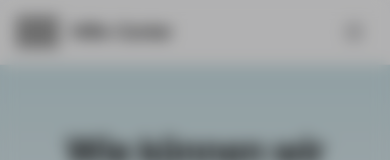
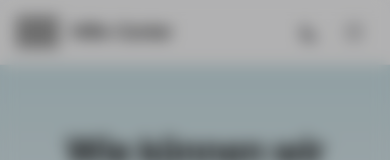
Before and after one commit to markuseichhorn92-netizen/help-center-app, a Next.js app: page / in a window 390 px wide. Shown: the top 160 px of the page. Built offline with nearby package versions, Linux system fonts and the light colour scheme; no server answers; grey boxes are pictures that could not be loaded.

Commit message:
feat: Add mini theme toggle icon to mobile header

```diff
--- a/src/app/components/Header.tsx
+++ b/src/app/components/Header.tsx
@@ -3,8 +3,48 @@
 import Link from "next/link";
 import Image from "next/image";
 import { usePathname } from "next/navigation";
-import { useState } from "react";
+import { useState, useEffect } from "react";
 import ThemeToggle from "@/components/ThemeToggle";
+
+// Compact theme toggle for mobile header
+function MiniThemeToggle() {
+  const [isDark, setIsDark] = useState(false);
+  const [mounted, setMounted] = useState(false);
+
+  useEffect(() => {
+    setMounted(true);
+    const stored = localStorage.getItem('theme');
+    const prefersDark = window.matchMedia('(prefers-color-scheme: dark)').matches;
+    setIsDark(stored === 'dark' || (!stored && prefersDark));
+  }, []);
+
+  const toggleTheme = () => {
+    const newTheme = isDark ? 'light' : 'dark';
+    setIsDark(!isDark);
+    localStorage.setItem('theme', newTheme);
+    document.documentElement.classList.toggle('dark', newTheme === 'dark');
+  };
+
+  if (!mounted) return <div className="w-10 h-10" />;
+
+  return (
+    <button
+      onClick={toggleTheme}
+      className="p-2 text-apple-gray-500 dark:text-apple-gray-300 hover:text-brand dark:hover:text-brand-light transition-colors"
+      aria-label={isDark ? 'Zu hellem Modus wechseln' : 'Zu dunklem Modus wechseln'}
+    >
+      {isDark ? (
+        <svg className="w-6 h-6" fill="currentColor" viewBox="0 0 24 24">
+          <path d="M12 3a1 1 0 011 1v1a1 1 0 11-2 0V4a1 1 0 011-1zm0 15a1 1 0 011 1v1a1 1 0 11-2 0v-1a1 1 0 011-1zm9-6a1 1 0 01-1 1h-1a1 1 0 110-2h1a1 1 0 011 1zM5 12a1 1 0 01-1 1H3a1 1 0 110-2h1a1 1 0 011 1zm14.07-6.36a1 1 0 010 1.41l-.71.71a1 1 0 11-1.41-1.41l.71-.71a1 1 0 011.41 0zM7.05 17.66a1 1 0 010 1.41l-.71.71a1 1 0 11-1.41-1.41l.71-.71a1 1 0 011.41 0zm11.31 1.41a1 1 0 01-1.41 0l-.71-.71a1 1 0 111.41-1.41l.71.71a1 1 0 010 1.41zM7.05 6.34a1 1 0 01-1.41 0l-.71-.71a1 1 0 011.41-1.41l.71.71a1 1 0 010 1.41zM12 8a4 4 0 100 8 4 4 0 000-8z"/>
+        </svg>
+      ) : (
+        <svg className="w-6 h-6" fill="currentColor" viewBox="0 0 24 24">
+          <path d="M20.354 15.354A9 9 0 018.646 3.646 9.003 9.003 0 0012 21a9.003 9.003 0 008.354-5.646z"/>
+        </svg>
+      )}
+    </button>
+  );
+}
 
 export default function Header() {
   const pathname = usePathname();
@@ -65,10 +105,15 @@
             <ThemeToggle />
           </nav>
 
-          {/* Mobile Hamburger Button */}
+          {/* Mobile: Theme Toggle + Hamburger */}
+          <div className="sm:hidden flex items-center gap-1">
+            {/* Mini Theme Toggle */}
+            <MiniThemeToggle />
+
+            {/* Hamburger Button */}
             <button
               onClick={() => setMobileMenuOpen(!mobileMenuOpen)}
-            className="sm:hidden p-2 text-apple-gray-500 hover:text-brand transition-colors"
+              className="p-2 text-apple-gray-500 hover:text-brand transition-colors"
               aria-label="Menü öffnen"
             >
               {mobileMenuOpen ? (
@@ -81,6 +126,7 @@
                 </svg>
               )}
             </button>
+          </div>
         </div>
 
         {/* Mobile Menu Dropdown */}
```
Lines whose indentation alone changed are shown as unchanged.
